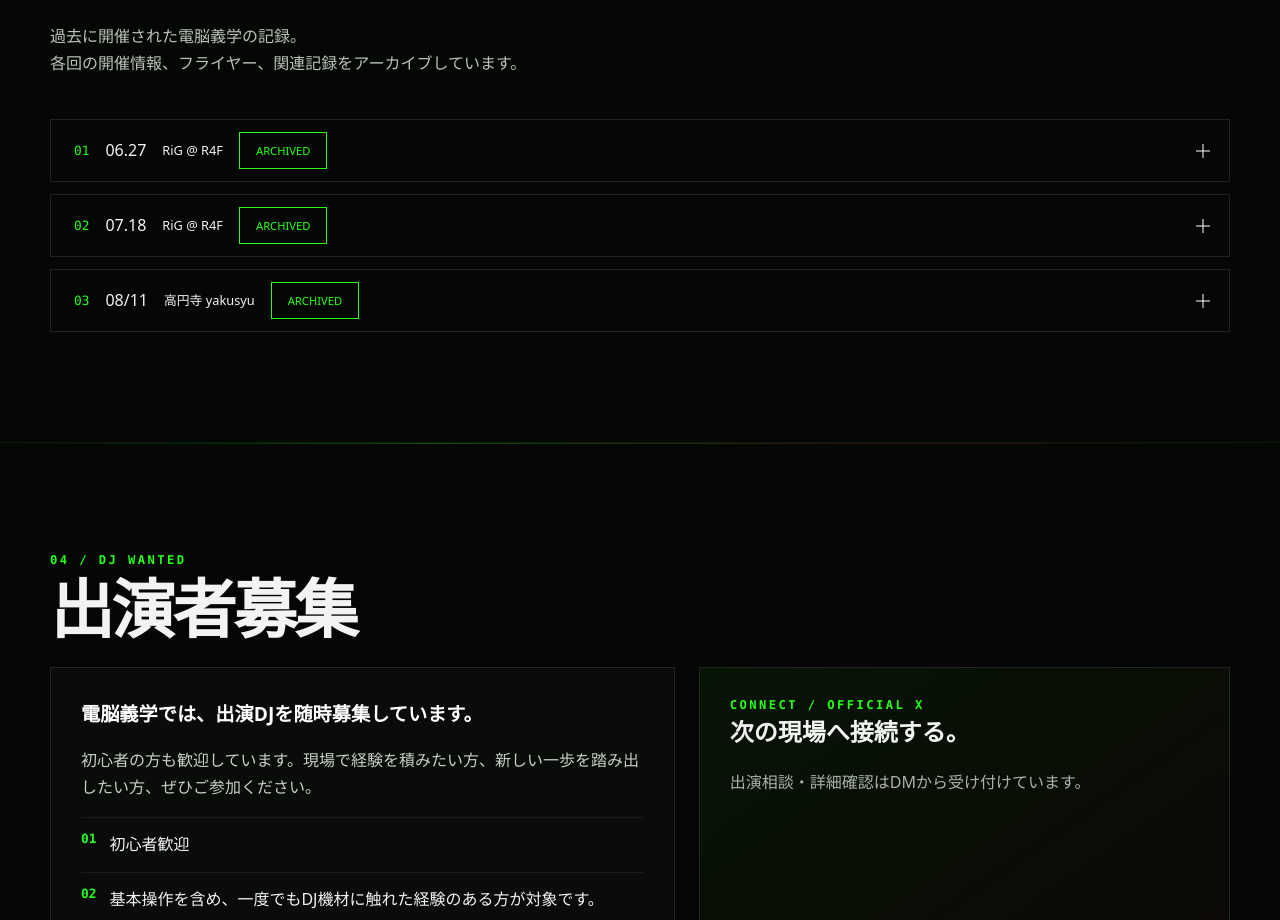
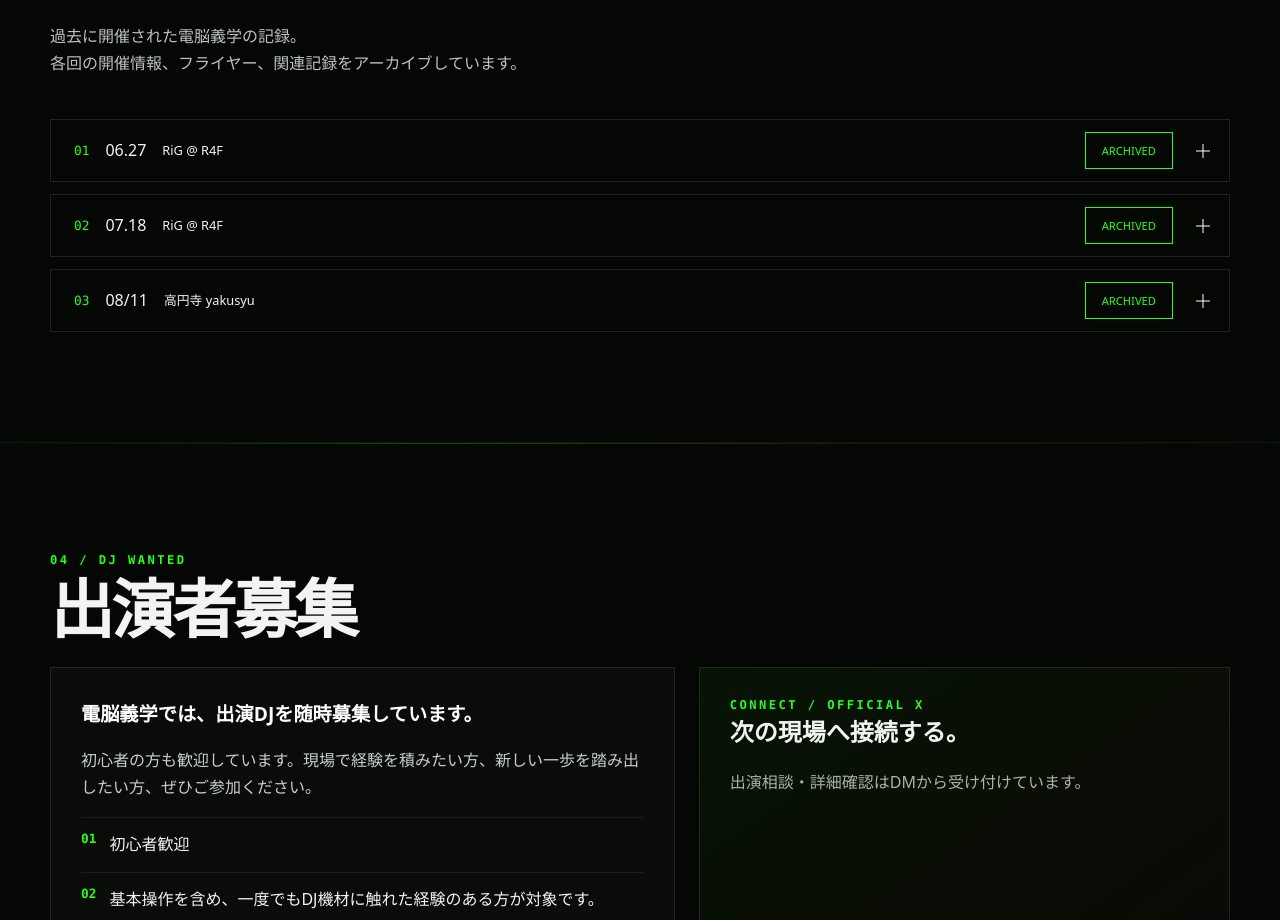
Before and after one commit to gonedennou/dennou-gigaku, a website: page index.html in a window 1280 px wide. Shown: the part 3440-4360 px from the top of the page. Drawn offline with Linux system fonts and the light colour scheme.

Commit message:
ARCHIVEDを右寄せしたよ

```diff
--- a/assets/style.css
+++ b/assets/style.css
@@ -717,6 +717,8 @@ header {
     color: var(--green);
     padding: 8px 16px;
     font-size: 0.7rem;
+
+    margin-left: auto;
   }
 
   .event-card + .event-card {
@@ -749,7 +751,7 @@ header {
     align-items: center;
 
     border-left: 5px solid transparent;
-    padding: 12px 0 12px 18px;
+    padding: 12px 56px 12px 18px; /* 右マージンはトグルボタンのために確保 */
 
     .event-number {
       color: var(--green);
```
